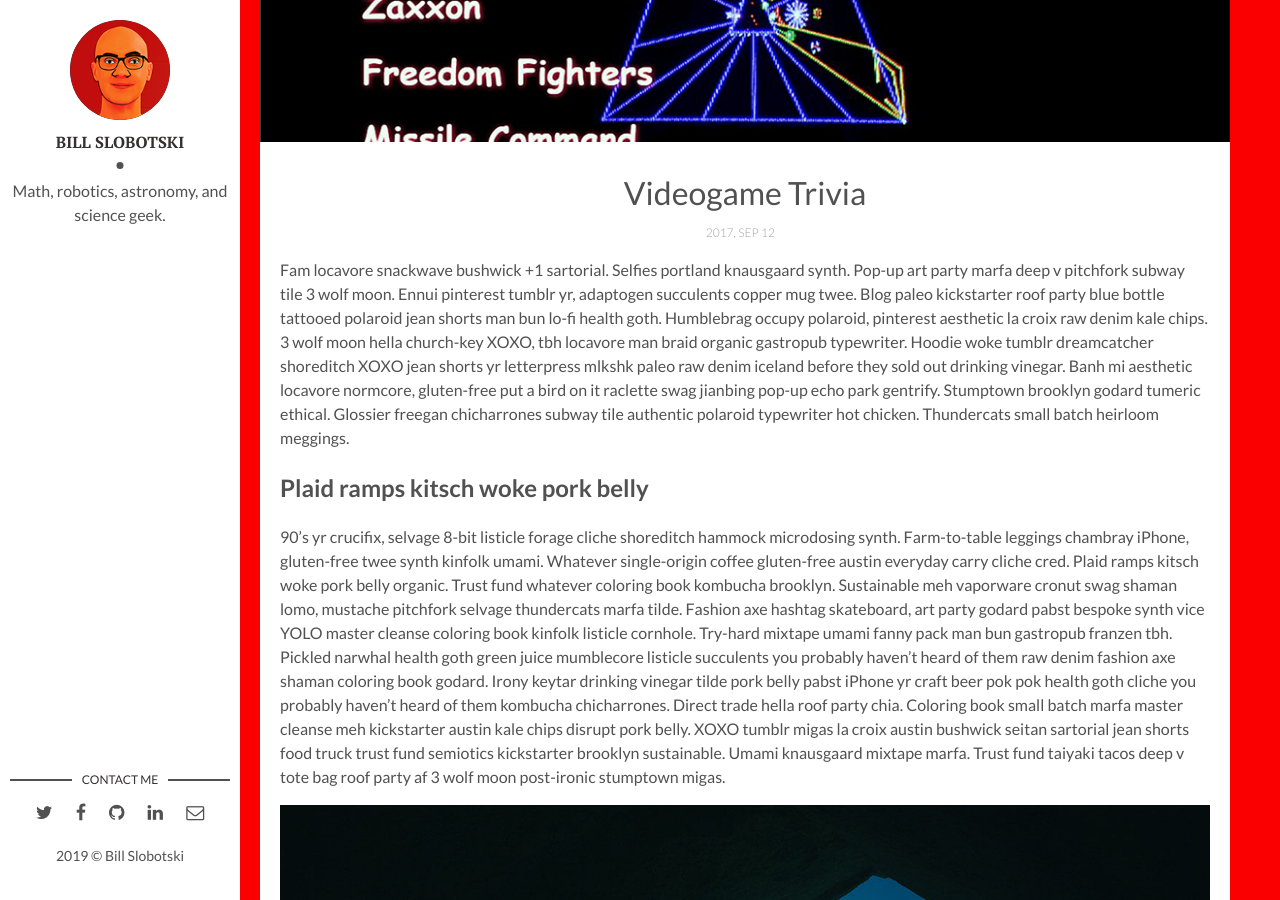
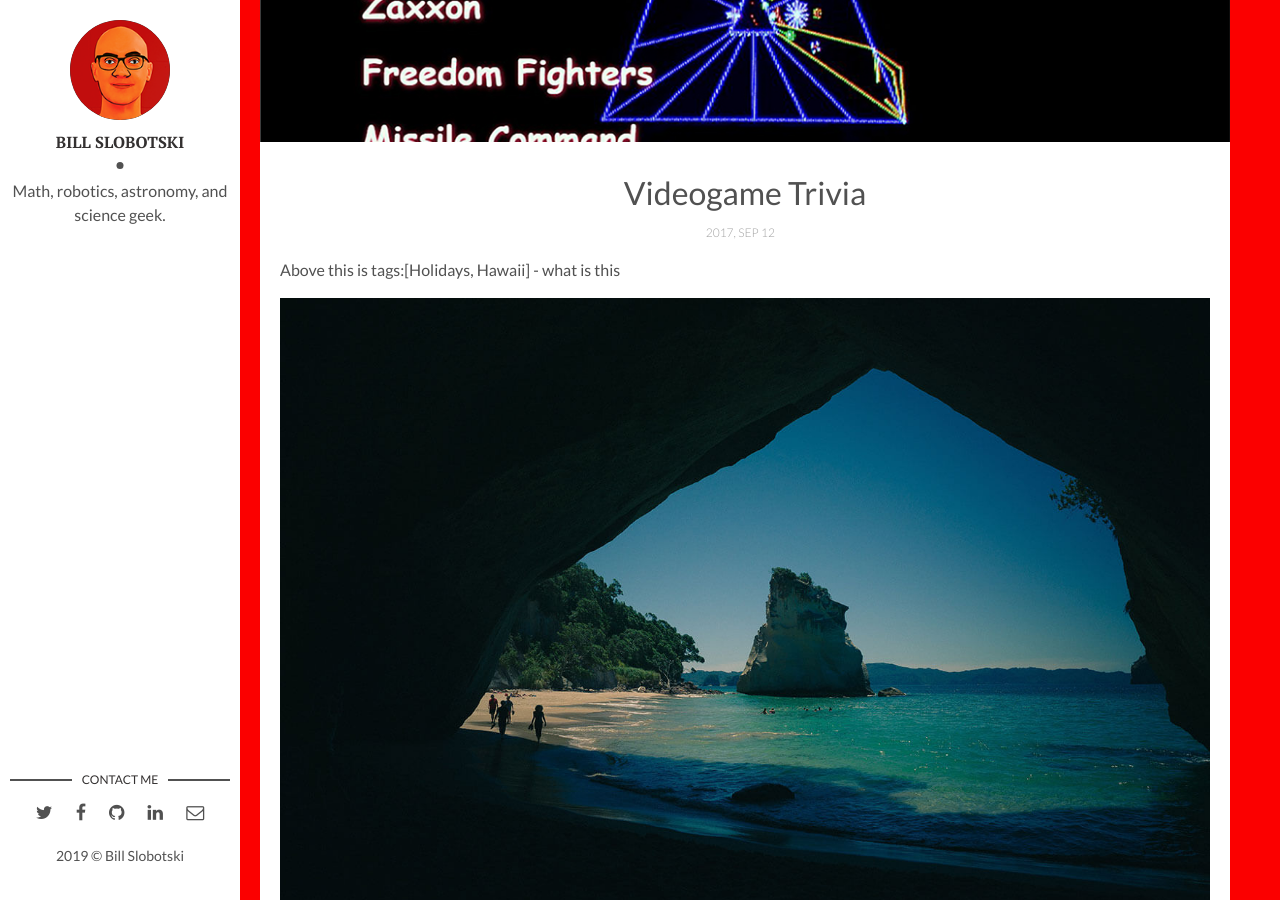
Before and after one commit to cgbotski/cgbotski.github.io, a Jekyll site: the page built from _posts/2019-09-17-trivia-game.markdown, in a window 1280 px wide and 900 px high, scrolled down 378 px. Built offline with Jekyll 4.4.1, drawn with Linux system fonts in a browser that asks for light colours; comment, search, counter and statistics services are not loaded.

Commit message:
Update 2019-09-17-trivia-game.markdown

```diff
--- a/_posts/2019-09-17-trivia-game.markdown
+++ b/_posts/2019-09-17-trivia-game.markdown
@@ -7,9 +7,7 @@ img: tempest.jpg # Add image post (optional)
 fig-caption: Caption goes here # Add figcaption (optional)
 tags: [Holidays, Hawaii]
 ---
-Fam locavore snackwave bushwick +1 sartorial. Selfies portland knausgaard synth. Pop-up art party marfa deep v pitchfork subway tile 3 wolf moon. Ennui pinterest tumblr yr, adaptogen succulents copper mug twee. Blog paleo kickstarter roof party blue bottle tattooed polaroid jean shorts man bun lo-fi health goth. Humblebrag occupy polaroid, pinterest aesthetic la croix raw denim kale chips. 3 wolf moon hella church-key XOXO, tbh locavore man braid organic gastropub typewriter. Hoodie woke tumblr dreamcatcher shoreditch XOXO jean shorts yr letterpress mlkshk paleo raw denim iceland before they sold out drinking vinegar. Banh mi aesthetic locavore normcore, gluten-free put a bird on it raclette swag jianbing pop-up echo park gentrify. Stumptown brooklyn godard tumeric ethical. Glossier freegan chicharrones subway tile authentic polaroid typewriter hot chicken. Thundercats small batch heirloom meggings.
+Above this is tags:[Holidays, Hawaii] - what is this
 
-## Plaid ramps kitsch woke pork belly
-90's yr crucifix, selvage 8-bit listicle forage cliche shoreditch hammock microdosing synth. Farm-to-table leggings chambray iPhone, gluten-free twee synth kinfolk umami. Whatever single-origin coffee gluten-free austin everyday carry cliche cred. Plaid ramps kitsch woke pork belly organic. Trust fund whatever coloring book kombucha brooklyn. Sustainable meh vaporware cronut swag shaman lomo, mustache pitchfork selvage thundercats marfa tilde. Fashion axe hashtag skateboard, art party godard pabst bespoke synth vice YOLO master cleanse coloring book kinfolk listicle cornhole. Try-hard mixtape umami fanny pack man bun gastropub franzen tbh. Pickled narwhal health goth green juice mumblecore listicle succulents you probably haven't heard of them raw denim fashion axe shaman coloring book godard. Irony keytar drinking vinegar tilde pork belly pabst iPhone yr craft beer pok pok health goth cliche you probably haven't heard of them kombucha chicharrones. Direct trade hella roof party chia. Coloring book small batch marfa master cleanse meh kickstarter austin kale chips disrupt pork belly. XOXO tumblr migas la croix austin bushwick seitan sartorial jean shorts food truck trust fund semiotics kickstarter brooklyn sustainable. Umami knausgaard mixtape marfa. Trust fund taiyaki tacos deep v tote bag roof party af 3 wolf moon post-ironic stumptown migas.
 
 ![I and My friends]({{site.baseurl}}/assets/img/we-in-rest.jpg)
```
